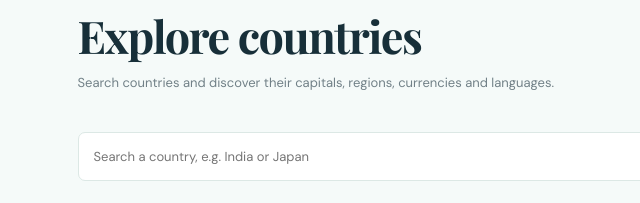
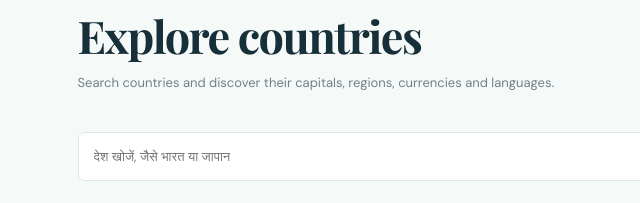
Before and after one commit to sunnyjaat889078/travelwise-demo, a plain HTML site: page index.html in a window 1280 px wide. Shown: the part 1662-1865 px from the top of the page, 0-640 px from the left. Drawn offline with nearby package versions, Linux system fonts and the light colour scheme; no server answers.

Commit message:
Change country search placeholder to Hindi
Updated the placeholder text for country search input to Hindi.

```diff
--- a/index.html
+++ b/index.html
@@ -47,7 +47,7 @@
 
 <section class="countries-section" id="countries">
   <div class="section country-heading"><div><span class="eyebrow dark" data-en="THE WORLD AT YOUR FINGERTIPS" data-hi="दुनिया की जानकारी एक जगह">THE WORLD AT YOUR FINGERTIPS</span><h2 data-en="Explore countries" data-hi="दुनिया के देश खोजें">Explore countries</h2><p class="section-sub" data-en="Search countries and discover their capitals, regions, currencies and languages." data-hi="देश खोजें और उनकी राजधानी, क्षेत्र, मुद्रा और भाषाओं की जानकारी पाएँ।">Search countries and discover their capitals, regions, currencies and languages.</p></div><span class="country-count" id="countryCount">Loading countries…</span></div>
-  <div class="country-tools"><input id="countrySearch" type="search" placeholder="Search a country, e.g. India or Japan" aria-label="Search countries"><select id="regionFilter" aria-label="Filter by region"><option value="">सभी क्षेत्र</option><option>Africa</option><option>Americas</option><option>Asia</option><option>Europe</option><option>Oceania</option></select></div>
+  <div class="country-tools"><input id="countrySearch" type="search" placeholder="देश खोजें, जैसे भारत या जापान" aria-label="Search countries"><select id="regionFilter" aria-label="Filter by region"><option value="">सभी क्षेत्र</option><option>Africa</option><option>Americas</option><option>Asia</option><option>Europe</option><option>Oceania</option></select></div>
   <div class="country-grid" id="countryGrid"><div class="loading-state">Loading country directory…</div></div>
   <p class="data-note" id="countryNote">Country information is provided by REST Countries. An internet connection is required to load the directory.</p>
 </section>
```
